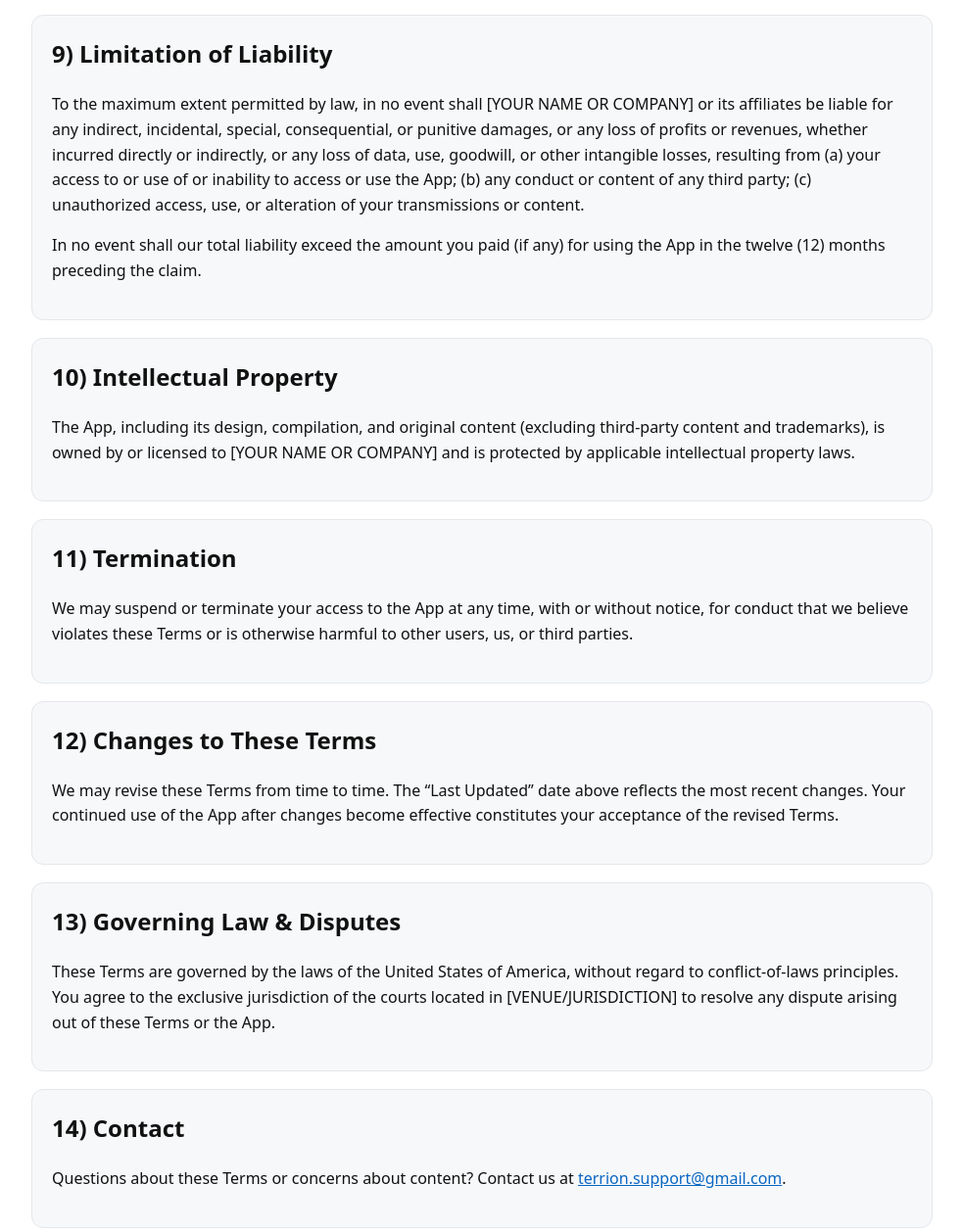
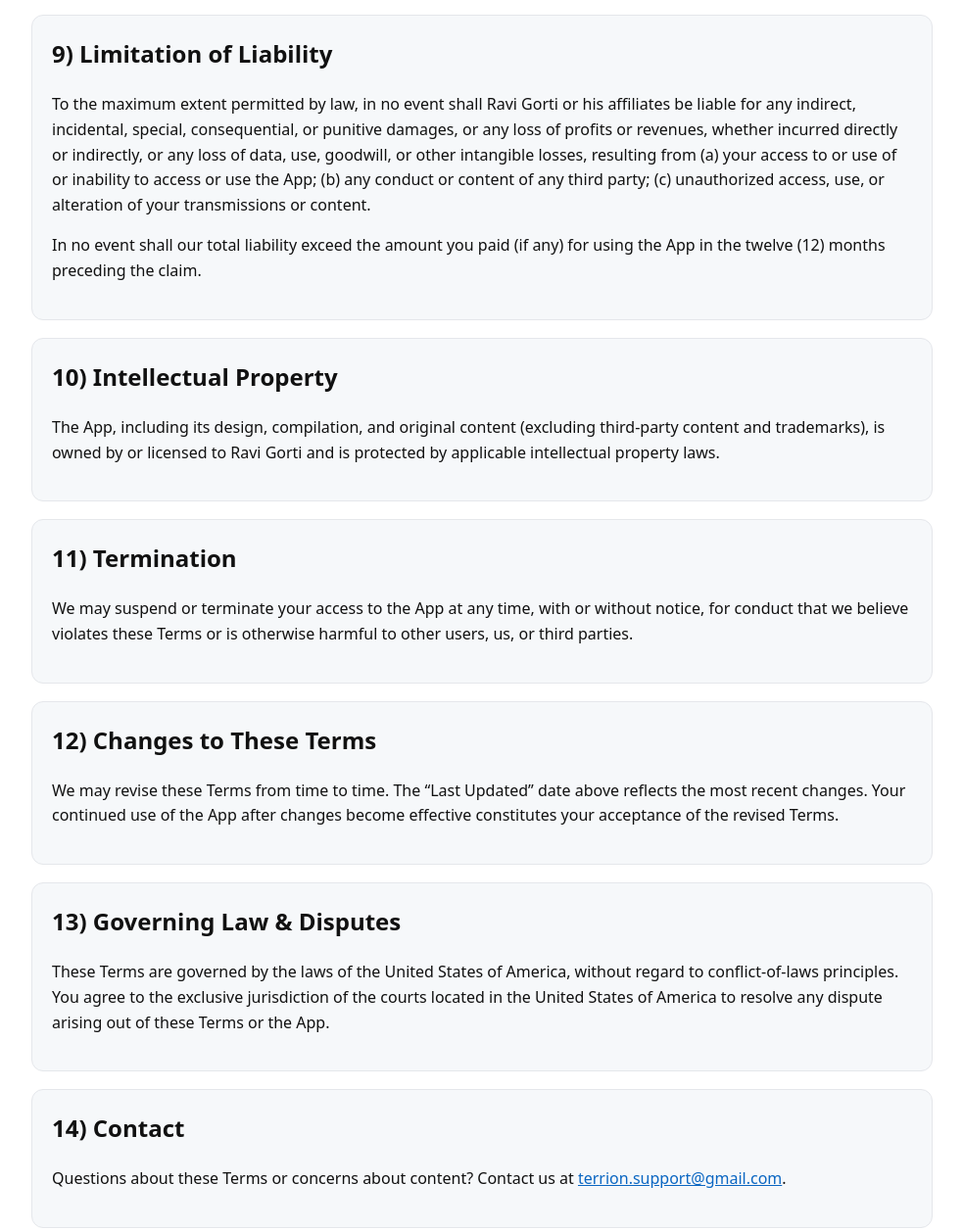
Before and after one commit to ananyaGorti/privacypolicy, a plain HTML site: page service.html in a window 1280 px wide. Shown: the part 2157-3414 px from the top of the page at 98% size, without its empty margins (148-1131 px from the left). Drawn offline with Linux system fonts and the light colour scheme.

Commit message:
Update service.html

```diff
--- a/service.html
+++ b/service.html
@@ -120,13 +120,13 @@
 
       <section id="limitation">
         <h2>9) Limitation of Liability</h2>
-        <p>To the maximum extent permitted by law, in no event shall [YOUR NAME OR COMPANY] or its affiliates be liable for any indirect, incidental, special, consequential, or punitive damages, or any loss of profits or revenues, whether incurred directly or indirectly, or any loss of data, use, goodwill, or other intangible losses, resulting from (a) your access to or use of or inability to access or use the App; (b) any conduct or content of any third party; (c) unauthorized access, use, or alteration of your transmissions or content.</p>
+        <p>To the maximum extent permitted by law, in no event shall Ravi Gorti or his affiliates be liable for any indirect, incidental, special, consequential, or punitive damages, or any loss of profits or revenues, whether incurred directly or indirectly, or any loss of data, use, goodwill, or other intangible losses, resulting from (a) your access to or use of or inability to access or use the App; (b) any conduct or content of any third party; (c) unauthorized access, use, or alteration of your transmissions or content.</p>
         <p>In no event shall our total liability exceed the amount you paid (if any) for using the App in the twelve (12) months preceding the claim.</p>
       </section>
 
       <section id="ip">
         <h2>10) Intellectual Property</h2>
-        <p>The App, including its design, compilation, and original content (excluding third-party content and trademarks), is owned by or licensed to [YOUR NAME OR COMPANY] and is protected by applicable intellectual property laws.</p>
+        <p>The App, including its design, compilation, and original content (excluding third-party content and trademarks), is owned by or licensed to Ravi Gorti and is protected by applicable intellectual property laws.</p>
       </section>
 
       <section id="termination">
@@ -141,7 +141,7 @@
 
       <section id="governing-law">
         <h2>13) Governing Law & Disputes</h2>
-        <p>These Terms are governed by the laws of the United States of America, without regard to conflict-of-laws principles. You agree to the exclusive jurisdiction of the courts located in [VENUE/JURISDICTION] to resolve any dispute arising out of these Terms or the App.</p>
+        <p>These Terms are governed by the laws of the United States of America, without regard to conflict-of-laws principles. You agree to the exclusive jurisdiction of the courts located in the United States of America to resolve any dispute arising out of these Terms or the App.</p>
       </section>
 
       <section id="contact">
```
